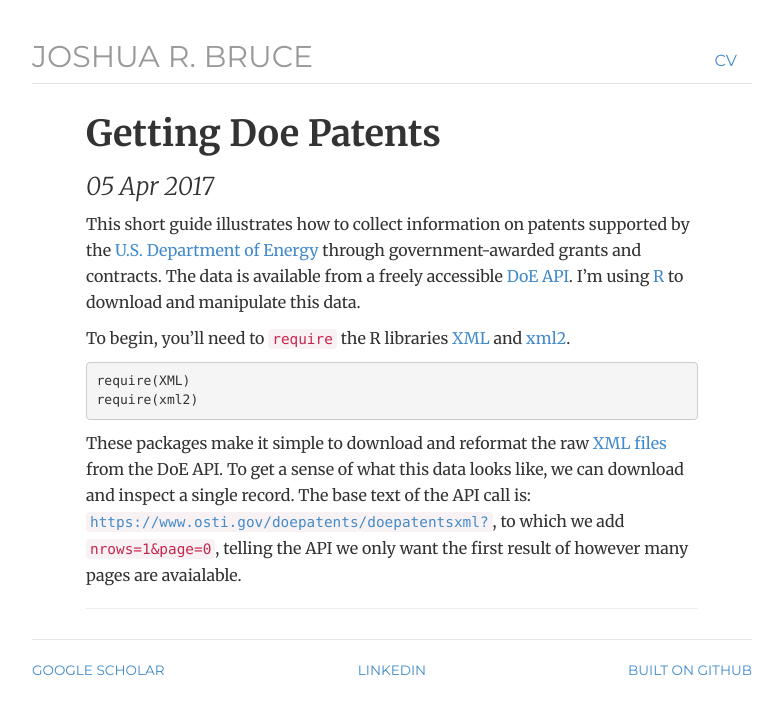
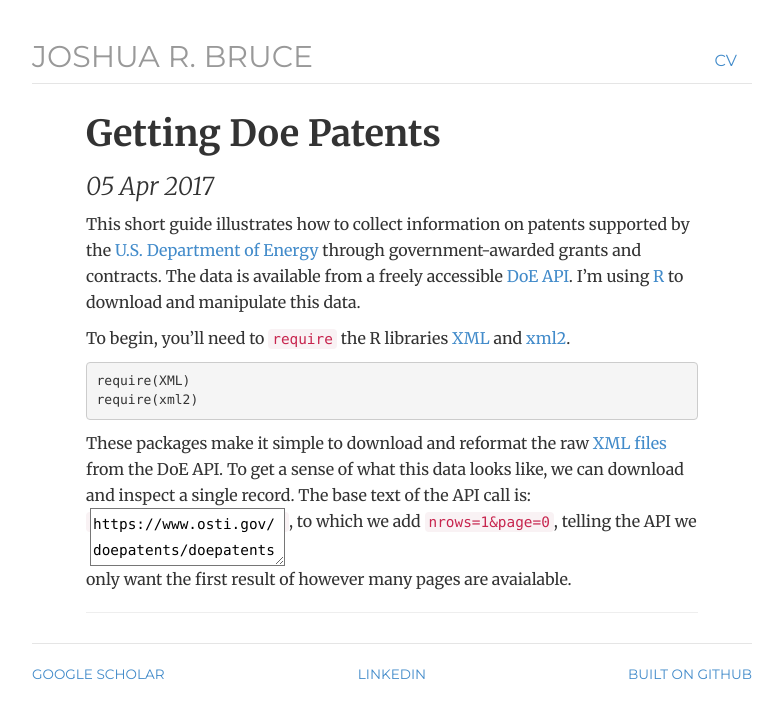
Before and after one commit to joshuarbruce/joshuarbruce.github.io, a Jekyll site: the page built from _posts/2017-04-05-getting-doe-patents.md, in a window 1280 px wide. Shown: the top 718 px of the page, without its empty margins (248-1031 px from the left). Built offline with Jekyll 4.4.1, drawn with Linux system fonts in a browser that asks for light colours; nearby versions of some CDN libraries; our own code applies the rules of GitHub Pages for plain Markdown files.

Commit message:
Update 2017-04-05-getting-doe-patents.md

````diff
--- a/_posts/2017-04-05-getting-doe-patents.md
+++ b/_posts/2017-04-05-getting-doe-patents.md
@@ -7,4 +7,4 @@
 require(xml2)
 ```
 
-These packages make it simple to download and reformat the raw <a href="https://en.wikipedia.org/wiki/XML" target="blank">XML files</a> from the DoE API. To get a sense of what this data looks like, we can download and inspect a single record. The base text of the API call is: <code><a href="#" class="diables">https://www.osti.gov/doepatents/doepatentsxml?</a></code>, to which we add <code>nrows=1&page=0</code>, telling the API we only want the first result of however many pages are avaialable.
+These packages make it simple to download and reformat the raw <a href="https://en.wikipedia.org/wiki/XML" target="blank">XML files</a> from the DoE API. To get a sense of what this data looks like, we can download and inspect a single record. The base text of the API call is: <code><textarea>https://www.osti.gov/doepatents/doepatentsxml?</textarea></code>, to which we add <code>nrows=1&page=0</code>, telling the API we only want the first result of however many pages are avaialable.
````
